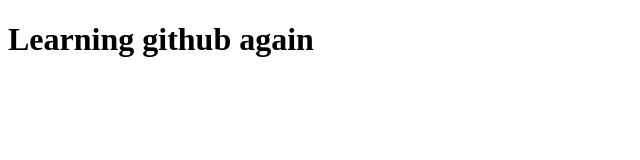
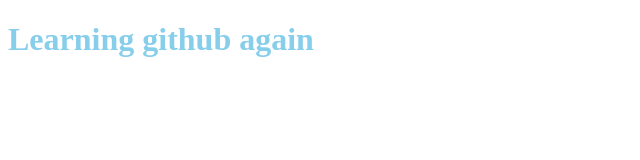
Before and after one commit to Vishwas-Rawat/project1, a plain HTML site: page project1/index.html in a window 1280 px wide. Shown: the whole page, without its empty margins (0-640 px from the left). Drawn offline with Linux system fonts and the light colour scheme.

Commit message:
added css life

```diff
--- a/project1/index.html
+++ b/project1/index.html
@@ -4,6 +4,7 @@
     <meta charset="UTF-8">
     <meta name="viewport" content="width=device-width, initial-scale=1.0">
     <title>Document</title>
+    <link rel="stylesheet" href="./style.css">
 </head>
 <body>
     <h1>Learning github again</h1>
--- /dev/null
+++ b/project1/style.css
@@ -0,0 +1,3 @@
+h1{
+    color: skyblue;
+}
```
